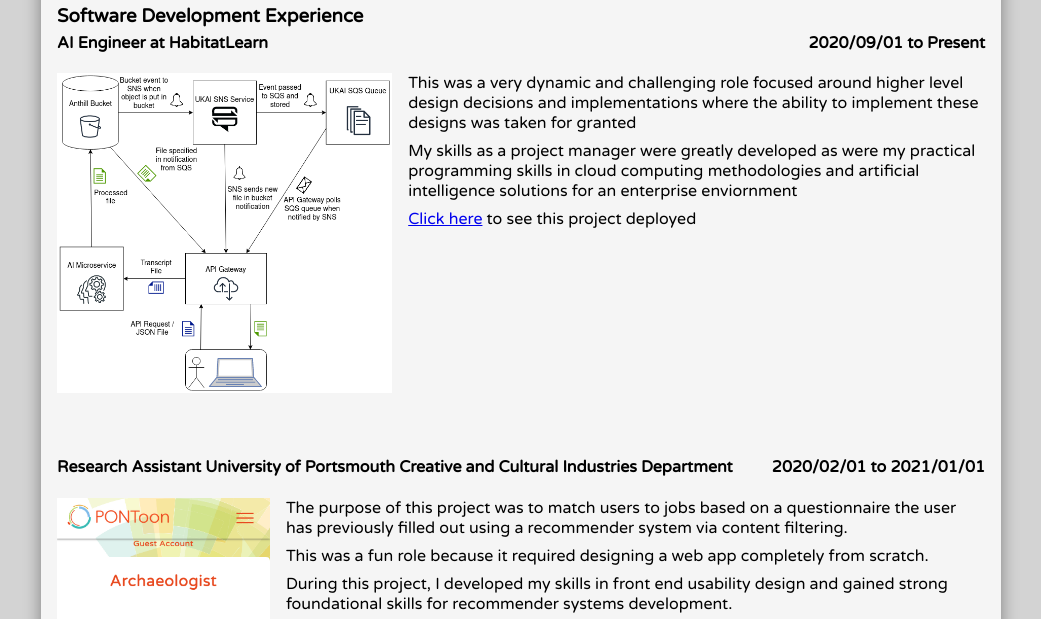
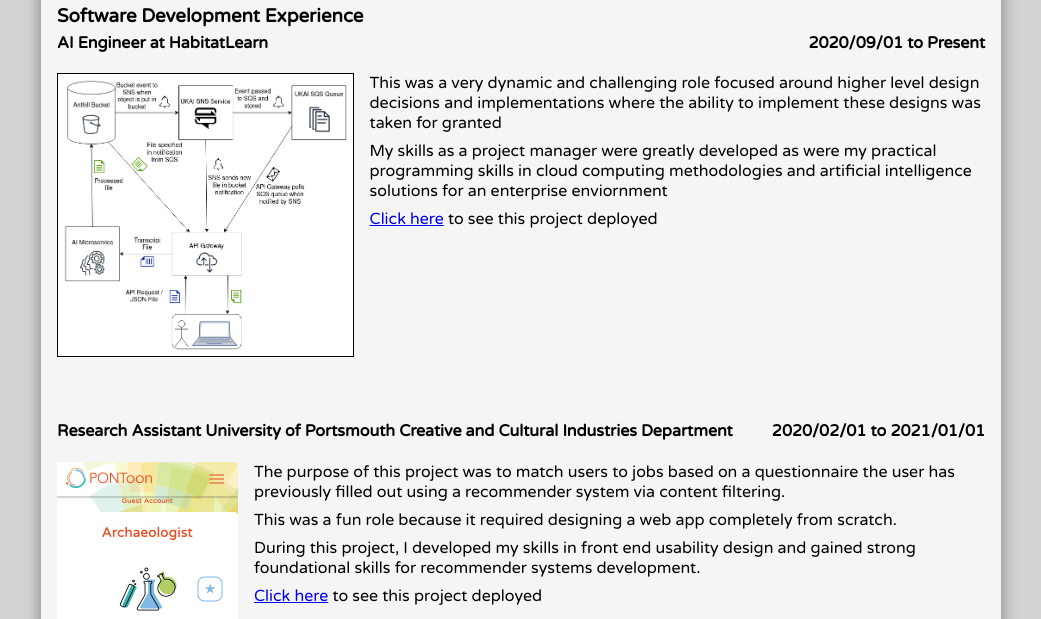
Before and after one commit to JavaRip/CVWebpage, a plain HTML site: page index.html in a window 1280 px wide. Shown: the part 180-799 px from the top of the page, without its empty margins (119-1160 px from the left). Drawn offline with Linux system fonts and the light colour scheme.

Commit message:
fix print view

```diff
--- a/default.css
+++ b/default.css
@@ -45,7 +45,8 @@ article {
 
 #otherWorkExperience,
 #otherExperience,
-#skills {
+#skills,
+#experience {
   page-break-inside: avoid;
 }
 
@@ -80,6 +81,17 @@ button > .thumbnail {
   grid-template-rows: auto auto;
   row-gap: 0.3em;
   margin-bottom: 2em;
+}
+
+.jobImage {
+  object-fit: contain;
+  max-height: 17rem;
+}
+
+#habitatImage {
+  border: 0.1rem solid black;
+  padding: 0.3rem;
+  background: white;
 }
 
 .jobTitle {
--- a/index.html
+++ b/index.html
@@ -37,7 +37,7 @@
 
         <h4 class=jobDates>2020/09/01 to Present</h4>
         <div class=job>
-          <img class=jobImage id=pontoonImage src=images/anthillDiagram.png alt="Anthill architecture diagram">
+          <img class=jobImage id=habitatImage src=images/anthillDiagram.png alt="Anthill architecture diagram">
           <div class=jobDescription>
             <p>This was a very dynamic and challenging role focused around higher level
             design decisions and implementations where the ability to implement these
@@ -67,6 +67,9 @@
         </div>
       </div>
 
+    </article>
+    <article id=otherExperience>
+
       <div class=previousJob>
         <h4 class=jobTitle>Research Assistant University of Portsmouth School of Environment, Geography and Geosciences Department</h4>
         <h4 class=jobDates>2020/06/01 to 2021/01/01</h4>
@@ -83,11 +86,9 @@
           </div>
         </div>
       </div>
-    </article>
 
-    <article id=otherExperience>
       <h3 class=articleHeading>Other Experience and Projects</h3>
-      <p>In addition to programming at work I've taken part in severl hackathons and personal projects.</p>
+      <p>In addition to programming at work I've taken part in several hackathons and personal projects.</p>
 
       <h4 class=projectTitle>Ray casting in Javascript</h4>
       <div class=project>
@@ -105,7 +106,9 @@
           <p class='deployment dontPrint'><a href=https://github.com/JavaRip/JSRaycaster>Click here</a> to see this project's Github repository</p>
         </div>
       </div>
+    </article>
 
+    <article id=skills>
 
       <h4 class=projectTitle>Visualizing Sorting Algorithms</h4>
       <div class=project>
@@ -123,9 +126,7 @@
           <p class='deployment dontPrint'><a href=https://github.com/JavaRip/sortingVisualizer>Click here</a> to see this project's Github repository</p>
         </div>
       </div>
-    </article>
 
-    <article id=skills>
       <h3>Skills</h3>
       <div id=skillsTable>
         <div>Primary Programming Languages</div><div>JavaScript, NodeJS</div>
```
